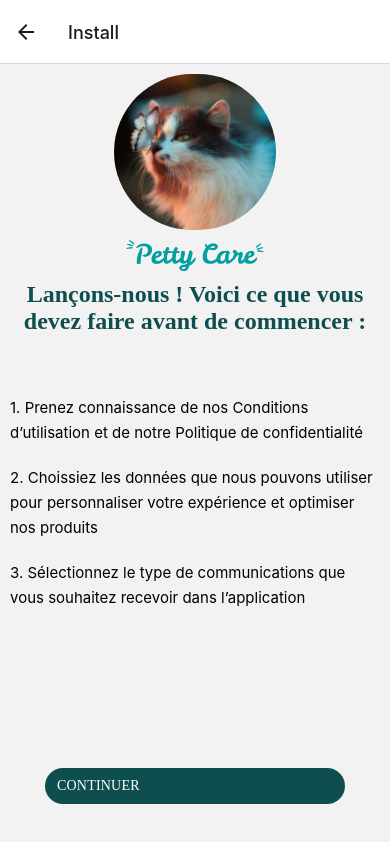
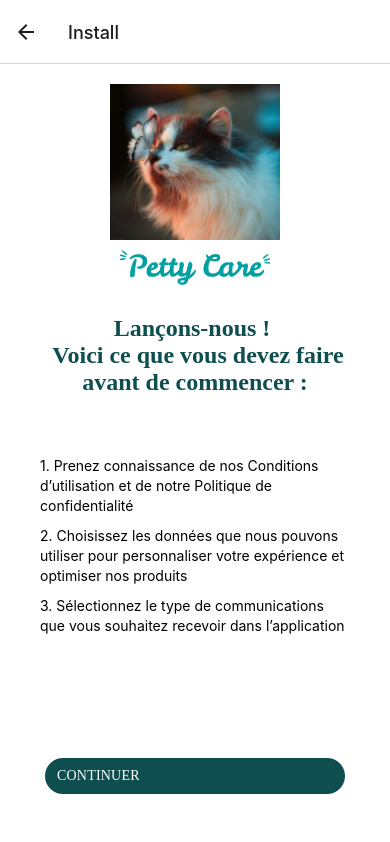
Before and after one commit to Sebastien-jo/Petty-Care-Front, a React Native app: screen /Install in a window 390 px wide. Built offline with nearby package versions, Linux system fonts and the light colour scheme.

Commit message:
amélioration de l'ui de la view et clean du code

```diff
--- a/App.js
+++ b/App.js
@@ -1,4 +1,3 @@
-
 import { StatusBar } from 'expo-status-bar';
 import { StyleSheet, Text, View } from 'react-native';
 import 'react-native-gesture-handler';
--- a/Components/Install.js
+++ b/Components/Install.js
@@ -11,7 +11,7 @@ const Install = ({navigation}) => {
         },
         {
           id: '2',
-          title: '2. Choissiez les données que nous pouvons utiliser pour personnaliser votre expérience et optimiser nos produits ',
+          title: '2. Choisissez les données que nous pouvons utiliser pour personnaliser votre expérience et optimiser nos produits',
         },
         {
           id: '3',
@@ -21,29 +21,28 @@ const Install = ({navigation}) => {
 
     const renderItem = ({item}) => (
         <View>
-            <Text style={{lineHeight: 25, fontSize: 15, paddingLeft: 10, padding: 10}}>{item.title}</Text>
+            <Text style={styles.item}>{item.title}</Text>
         </View>
     );
 
     return(
-        <View style={styles.Install}>
+        <View style={styles.install}>
 
             <View>
-                <Image style={{width: 161.55, borderRadius: 99, alignSelf: "center"}} source={require("./ImgRad.png")} />
+                <Image style={{width: 170, alignSelf: "center"}} source={require("./ImgRad.png")} />
 
-                <Image source={require("../assets/Text.png")} style={{width: 138, height: 31, marginVertical: 10, alignSelf: "center"}}/>
+                <Image source={require("../assets/Logo_Viridian_Green_Inline.png")} style={Style.logoInline}/>
             </View>
 
             <View style={{flex: 2}}>
+                <Text style={Style.primaryTitle}>Lançons-nous ! <br></br> Voici ce que vous devez faire avant de commencer :</Text>
 
-            <Text style={Style.primaryTitle}>Lançons-nous ! Voici ce que vous devez faire avant de commencer :</Text>
-
-            <FlatList style={{paddingVertical: 50}}
-                data={DATA}
-                renderItem={renderItem}
-                keyExtractor={item => item.id}
-            />
-
+                <FlatList
+                    style={{paddingVertical: 50}}
+                    data={DATA}
+                    renderItem={renderItem}
+                    keyExtractor={item => item.id}
+                />
             </View>
 
             <TouchableOpacity onPress={() => navigation.navigate("CGU")} style={Style.primaryCta}>
@@ -57,11 +56,20 @@ const Install = ({navigation}) => {
 export default Install
 
 const styles = StyleSheet.create({
-    Install: {
+    install: {
         flex: 1,
         alignItems: "center",
         justifyContent: "space-between",
         textAlign: "center",
-        marginVertical: 10
+        padding: 20,
+        backgroundColor: "#FFF"
+    },
+
+    item: {
+      lineHeight: 20,
+      fontSize: 14,
+      paddingLeft: 20,
+      paddingRight: 20,
+      marginTop: 10
     }
 })
--- a/Components/PolitiqueDeconfidentialité.js
+++ b/Components/PolitiqueDeconfidentialité.js
@@ -6,7 +6,7 @@ const PolitiqueDeconfidentialité = ({navigation}) => {
     <View style={styles.container}>
       <View>
             <Image style={{width : 161.55, borderRadius : 99,  alignSelf : "center",}}  source={require("./ImgRad.png")} />
-               <Image source={require("../assets/Text.png")}  style={{width : 138, height : 31,marginVertical : 10,alignSelf : "center"}}  />
+               <Image source={require("../assets/Logo_Viridian_Green_Inline.png")}  style={{width : 138, height : 31,marginVertical : 10,alignSelf : "center"}}  />
                <Text style={{fontSize : 30,color : "#0F4E4E",marginVertical : 20,paddingLeft : 16}}>Politique de confidentialité</Text>
                <Text style={styles.Texte}> Nous respectons votre vie privée et nous vous le prouvons. Nous avons à coeur de nous montrer ouverts et transparents, et de veiller à ce que les décisions vous appartiennent.</Text>
                <Text style={styles.Texte}>Nous ne vendons pas vos données personnelles. Vos données personnelles seront traitées conformément à notre Politique de confidentialité, consultable ici.</Text>
--- a/Style.js
+++ b/Style.js
@@ -3,7 +3,7 @@ import {StyleSheet} from "react-native";
 export default StyleSheet.create ({
     container: {
         flex: 1,
-        margin: 20,
+        padding: 20,
         backgroundColor: "#FFFF",
         alignItems: "center",
         justifyContent: "space-around",
@@ -76,4 +76,12 @@ export default StyleSheet.create ({
         letterSpacing: 0.2,
         color: "#FFFF"
     },
+
+    logoInline: {
+        width: 150,
+        height: 35,
+        marginTop: 10,
+        marginBottom: 30,
+        alignSelf: "center"
+    }
 });
```
Also changed, not shown: assets/Logo_Viridian_Green_Inline.png (added).
